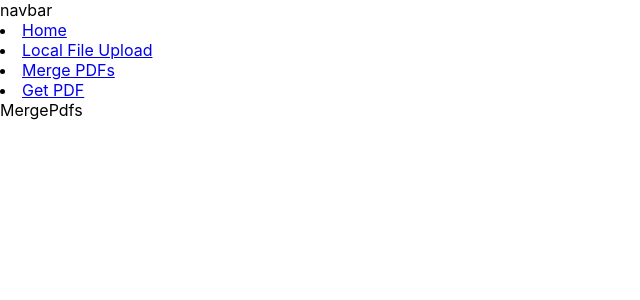
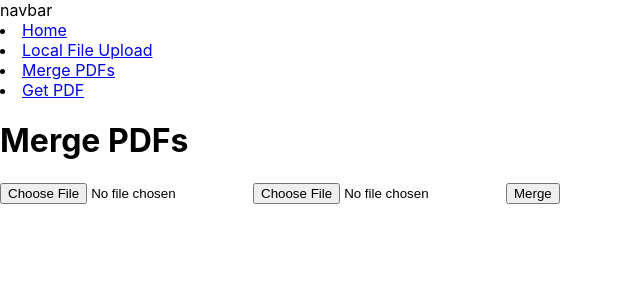
Before and after one commit to arpitsinh-thakor/PDFPageSelector, a React (Create React App) app in the folder client/: page /mergePdfs in a window 1280 px wide. Shown: the top 300 px of the page, without its empty margins (0-640 px from the left). Built offline with nearby package versions, Linux system fonts and the light colour scheme.

Commit message:
Merge PDFs from Client

```diff
--- a/client/src/components/MergePdfs.js
+++ b/client/src/components/MergePdfs.js
@@ -1,8 +1,34 @@
 import React from 'react'
 
 const MergePdfs = () => {
+  function handleSubmit(event){
+    event.preventDefault()
+
+    const formData = new FormData(event.target)
+    fetch('http://localhost:4000/api/v1/mergePdfs', {
+      method: 'POST',
+      body: formData
+    })
+    .then(response => response.json())
+    .then(data => {
+      console.log(data)
+    })
+    .catch(error => {
+      console.error(error)
+    })
+  }
   return (
-    <div>MergePdfs</div>
+    <div>
+      <h1>Merge PDFs</h1>
+      <form action="http://localhost:4000/api/v1/mergePdfs"
+            method="post" encType="multipart/form-data"
+            onSubmit={handleSubmit}
+            >
+        <input type="file" name="file1"/>
+        <input type="file" name="file2"/>
+        <button type="submit">Merge</button>
+      </form>
+    </div>
   )
 }
 
```
Also changed, not shown: 2 other files (tests, documents, lock files or other folders).
